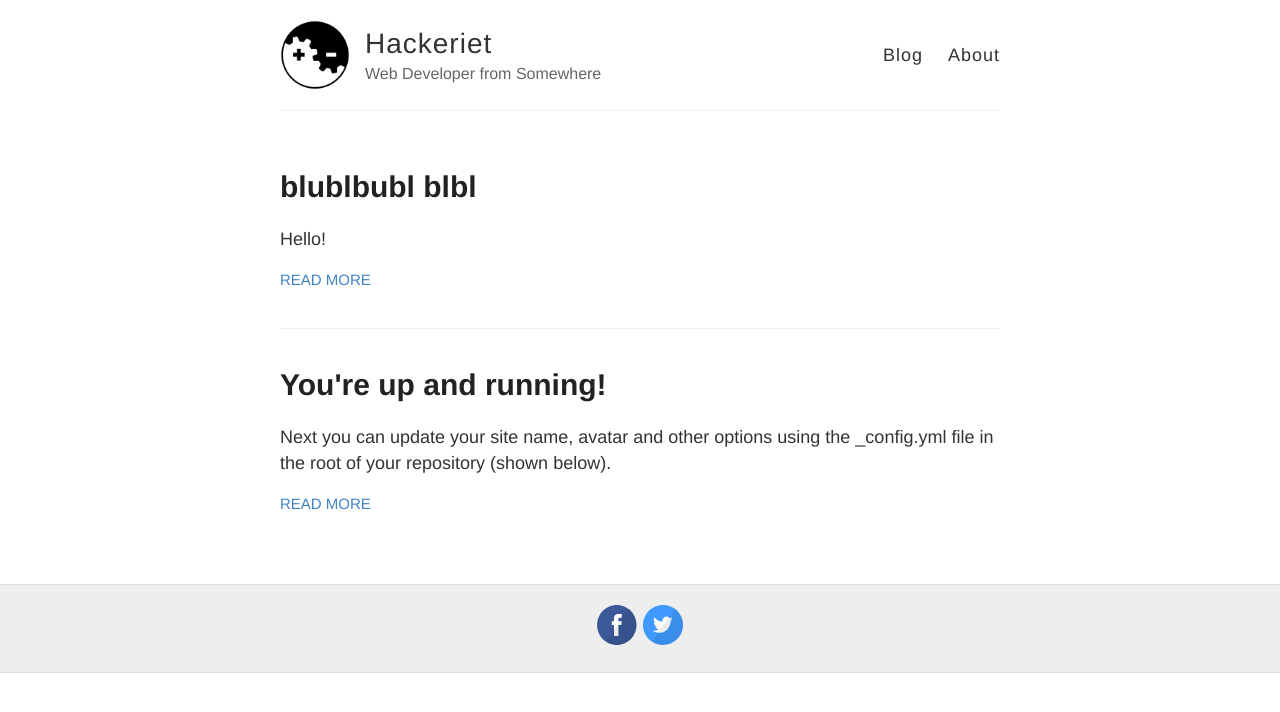
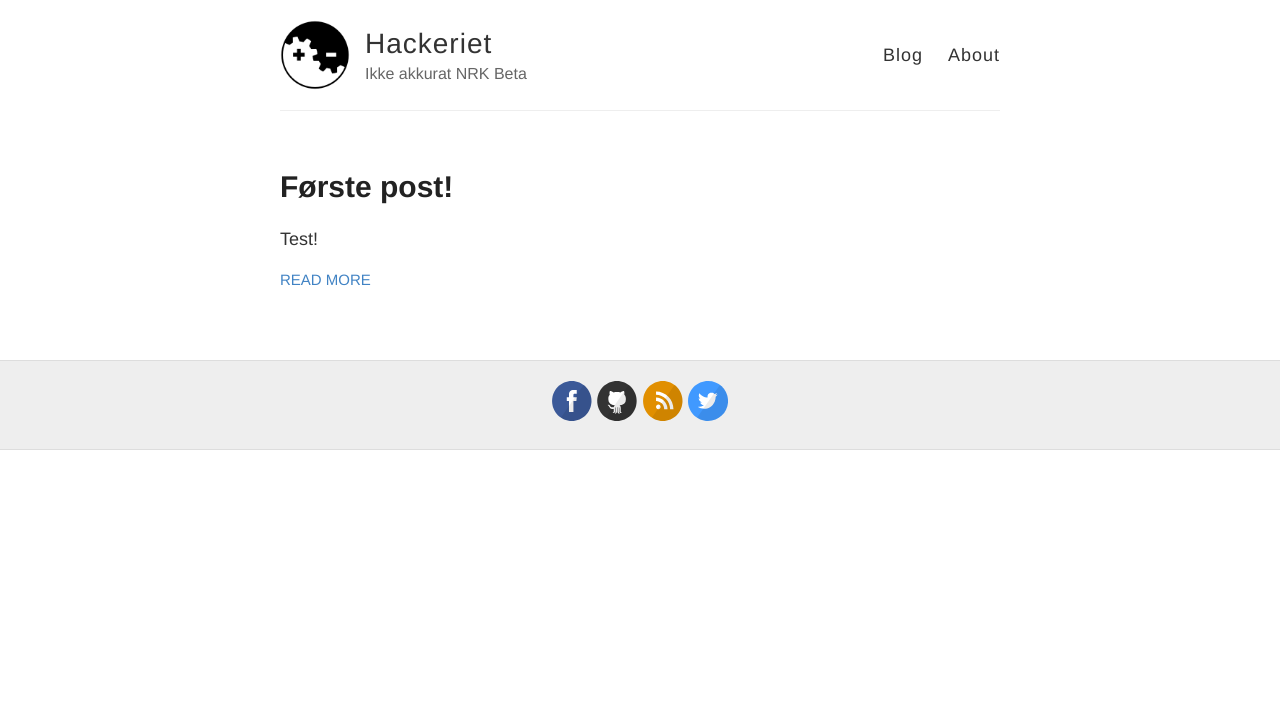
Before and after one commit to labanskoller/hackeriet_blog, a Jekyll site: the page built from index.html, in a window 1280 px wide. Shown: the top 712 px of the page. Built offline with Jekyll 4.4.1, drawn with Linux system fonts in a browser that asks for light colours.

Commit message:
Remote test posts;add author field;subheading;empty first post

```diff
--- a/_config.yml
+++ b/_config.yml
@@ -6,7 +6,7 @@
 name: Hackeriet
 
 # Short bio or description (displayed in the header)
-description: Web Developer from Somewhere
+description: Ikke akkurat NRK Beta
 
 # URL of your avatar or profile pic (you could use your GitHub profile pic)
 avatar: /blog/images/hackeriet-logo.png
@@ -21,11 +21,11 @@ footer-links:
   email:
   facebook: hackeriet
   flickr:
-  github:
+  github: hackeriet
   instagram:
   linkedin:
   pinterest:
-  rss: # just type anything here for a working RSS icon
+  rss: hackeriet # just type anything here for a working RSS icon
   twitter: hackeriet
   stackoverflow: # your stackoverflow profile, e.g. "users/50476/bart-kiers"
   youtube: # channel/<your_long_string> or user/<user-name>
--- a/_layouts/post.html
+++ b/_layouts/post.html
@@ -4,6 +4,9 @@ layout: default
 
 <article class="post">
   <h1>{{ page.title }}</h1>
+  <div class="author">
+     {{ page.author }} <!-- // {{ page.category}} -->
+  </div>
 
   <div class="entry">
     {{ content }}
--- a/_posts/2014-3-3-Hello-World.md
+++ /dev/null
@@ -1,10 +0,0 @@
----
-layout: post
-title: You're up and running!
----
-
-Next you can update your site name, avatar and other options using the _config.yml file in the root of your repository (shown below).
-
-![_config.yml]({{ site.baseurl }}/images/config.png)
-
-The easiest way to make your first post is to edit this one. Go into /_posts/ and update the Hello World markdown file. For more instructions head over to the [Jekyll Now repository](https://github.com/barryclark/jekyll-now) on GitHub.
--- a/_posts/2016-7-7-Test.md
+++ /dev/null
@@ -1,7 +0,0 @@
----
-layout: post
-title: blublbubl blbl
-author: hello
----
-
-Hello!
--- /dev/null
+++ b/_posts/2017-01-02-First-Post.md
@@ -0,0 +1,8 @@
+---
+layout: post
+title: Første post!
+author: Thomas Myrbråten
+category: meta
+---
+
+Test!
--- a/style.scss
+++ b/style.scss
@@ -118,6 +118,11 @@ img {
 .date {
   font-style: italic;
   color: $gray;
+}
+
+.author {
+    color: $gray;
+    font-size: small;
 }
 
 // Specify the color of the selection
```
